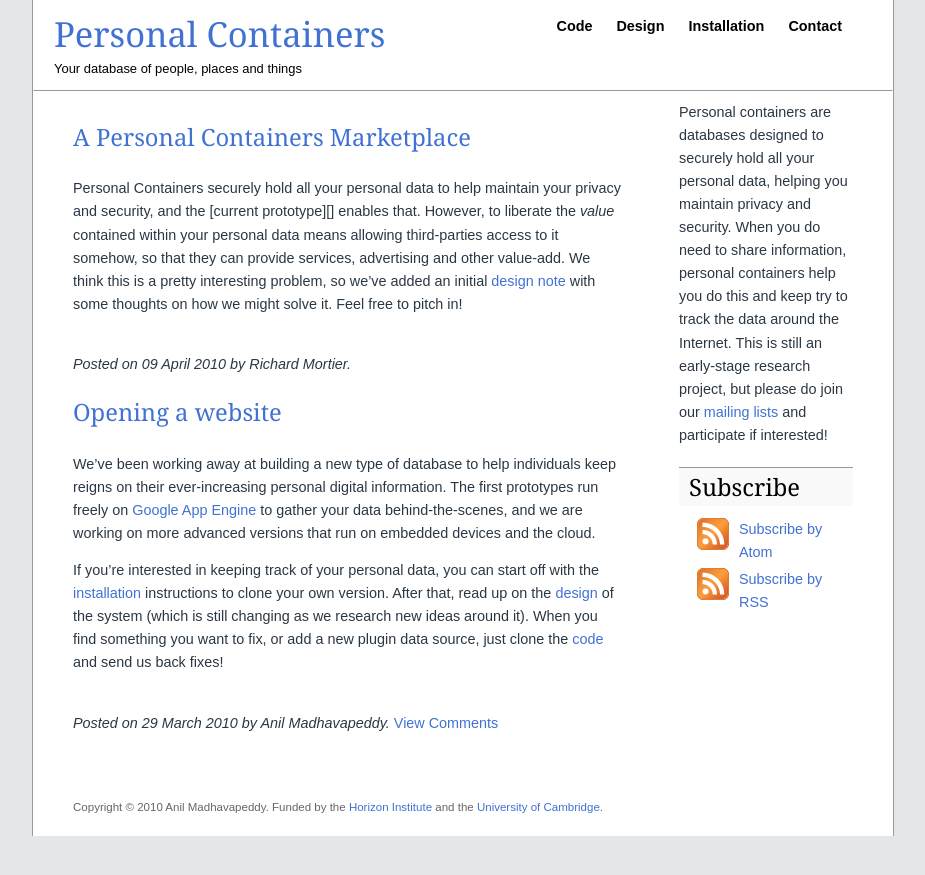
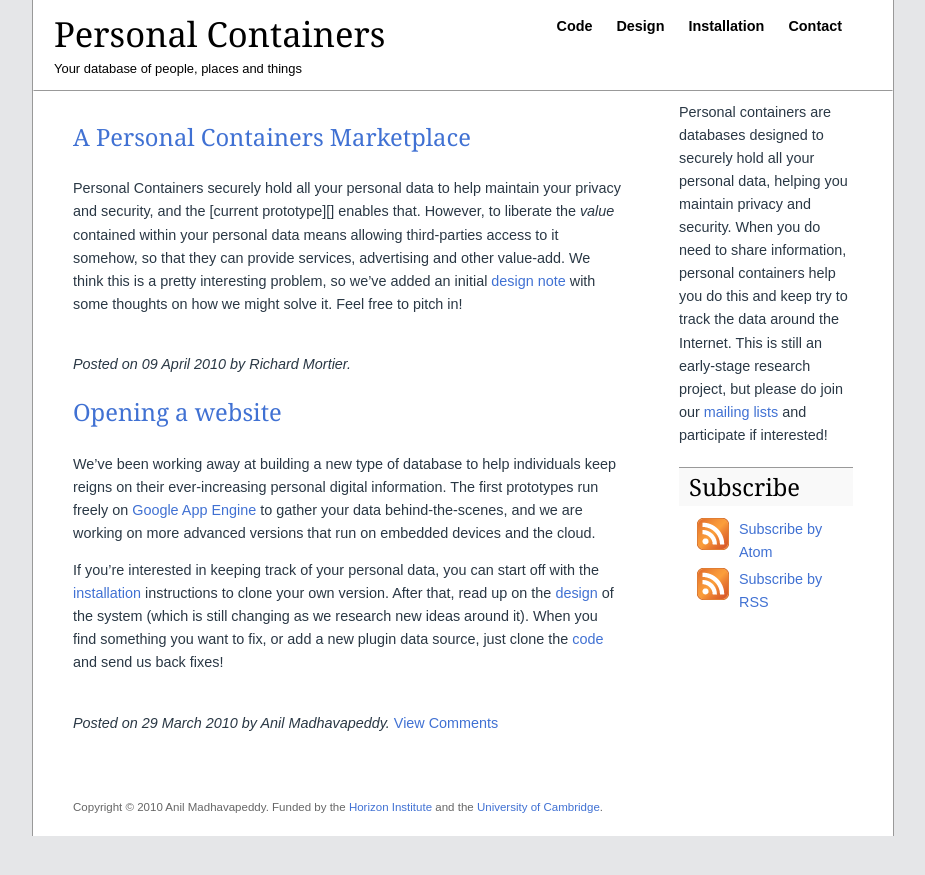
Before and after one commit to avsm/perscon.net, a Jekyll site: the page built from index.html, in a window 1280 px wide. Shown: the top 875 px of the page, without its empty margins (177-1102 px from the left). Built offline with Jekyll 4.4.1, drawn with Linux system fonts in a browser that asks for light colours; comment, search, counter and statistics services are not loaded.

Commit message:
home link

```diff
--- a/_layouts/default.html
+++ b/_layouts/default.html
@@ -20,7 +20,7 @@
       </ul>
     </div>
     <div id="logo">
-     <a href="http://perscon.net/" style="text-decoration: none">Personal Containers</a>
+     <a href="http://perscon.net/" style="text-decoration: none; color: #000000">Personal Containers</a>
     </div>
     <div id="slogan">
      <a href="http://perscon.net/" style="text-decoration: none; color: #000000">Your database of people, places and things</a>
```
